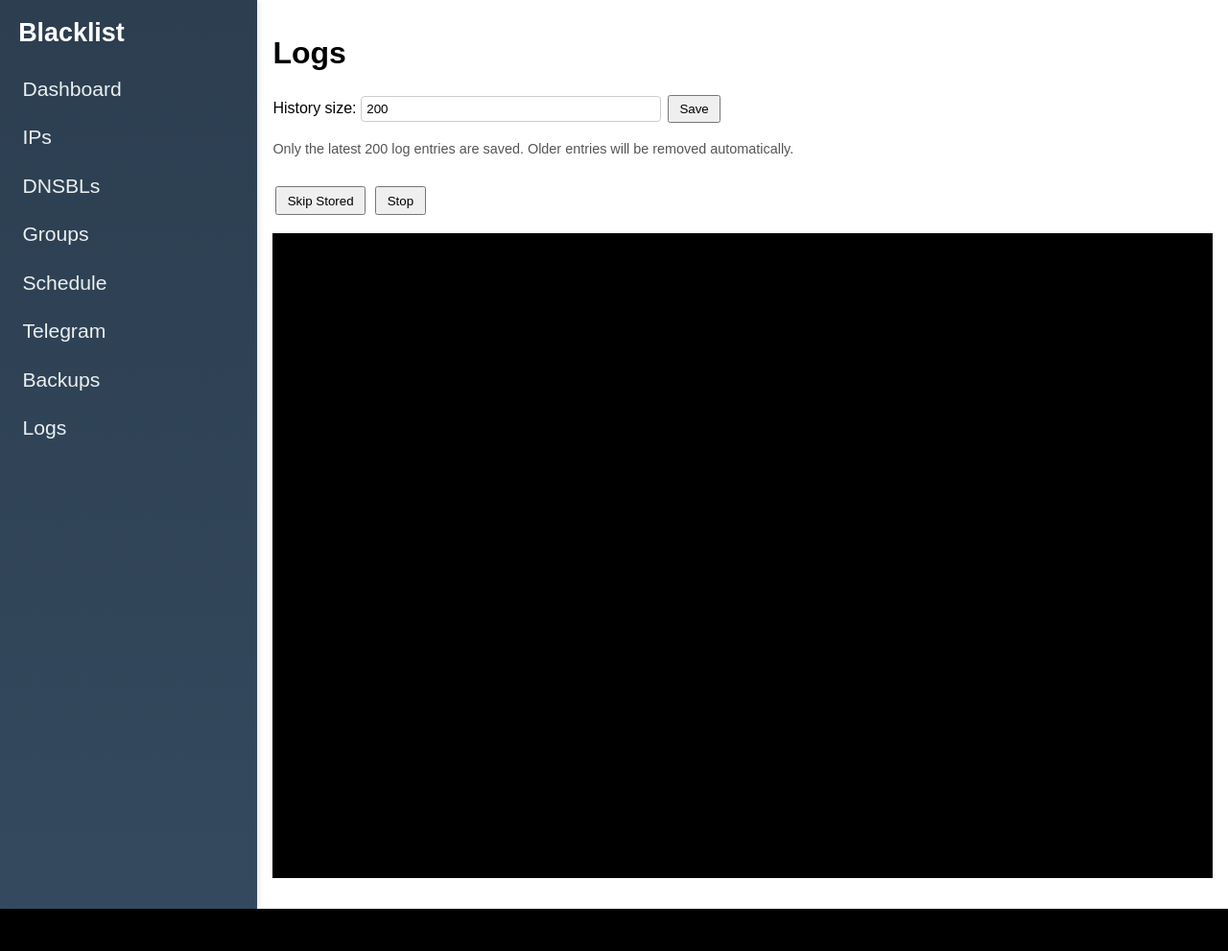
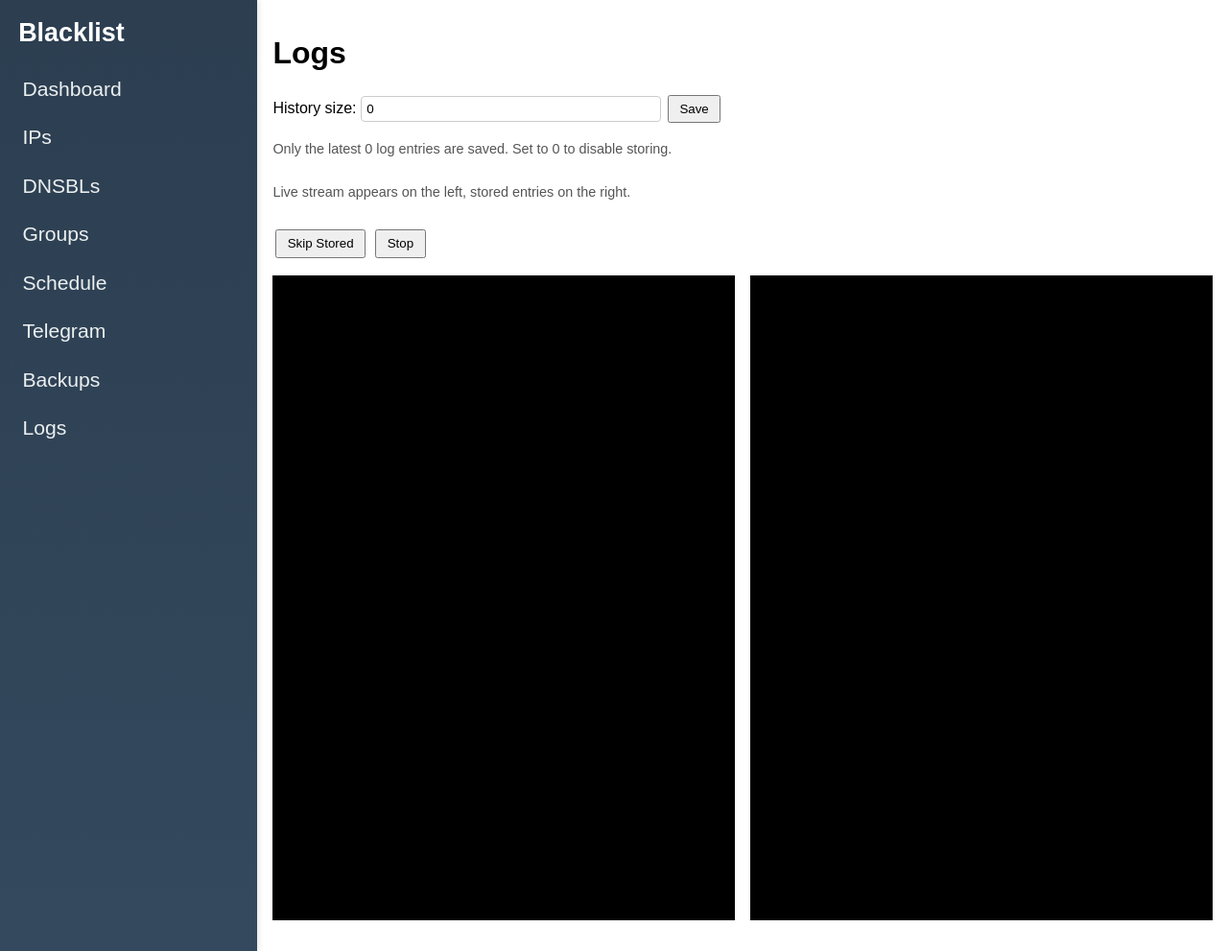
Before and after one commit to Lavine12/Bash, a Flask app: page /logs in a window 1280 px wide. Shown: the whole page at 96% size. Before the commit the page ends 947 px from the top, so only its background shows below. Run offline with Flask 3, Linux system fonts and the light colour scheme; data comes from the database, SQL or seed files in the repository; data that the repository does not hold is empty.

Commit message:
Enhance logs view with history panel

```diff
--- a/blacklist_monitor/app.py
+++ b/blacklist_monitor/app.py
@@ -21,7 +21,8 @@ CHECK_INTERVAL_MINUTES = int(float(os.environ.get('CHECK_INTERVAL_HOURS', '0'))
 sched = BackgroundScheduler()
 
 # Keep recent logs for display in the web interface
-log_history = deque(maxlen=200)
+# Default history size is 0 (no storing)
+log_history = deque(maxlen=0)
 
 
 class MemoryLogHandler(logging.Handler):
@@ -183,7 +184,7 @@ def init_db():
         c.execute('INSERT OR IGNORE INTO settings (key, value) VALUES (?, ?)',
                   ('BACKUP_SCHEDULE_MINUTE', '0'))
         c.execute('INSERT OR IGNORE INTO settings (key, value) VALUES (?, ?)',
-                  ('LOG_HISTORY_SIZE', '200'))
+                  ('LOG_HISTORY_SIZE', '0'))
         if TELEGRAM_TOKEN:
             c.execute('INSERT OR IGNORE INTO settings (key, value) VALUES (?, ?)',
                       ('TELEGRAM_TOKEN', TELEGRAM_TOKEN))
@@ -1228,10 +1229,10 @@ def view_logs():
     global log_history
     if request.method == 'POST':
         size = request.form.get('history_size', '').strip()
-        if size.isdigit() and int(size) > 0:
+        if size.isdigit() and int(size) >= 0:
             set_setting('LOG_HISTORY_SIZE', size)
             log_history = deque(list(log_history), maxlen=int(size))
-    hist_size = get_setting('LOG_HISTORY_SIZE', '200')
+    hist_size = get_setting('LOG_HISTORY_SIZE', '0')
     return render_template('logs.html', history_size=hist_size)
 
 
@@ -1259,7 +1260,7 @@ def stats():
     }
 if __name__ == '__main__':
     init_db()
-    log_history = deque(maxlen=int(get_setting('LOG_HISTORY_SIZE', '200')))
+    log_history = deque(maxlen=int(get_setting('LOG_HISTORY_SIZE', '0')))
     schedule_check_jobs()
     schedule_backup_jobs()
     sched.start()
--- a/blacklist_monitor/static/script.js
+++ b/blacklist_monitor/static/script.js
@@ -138,6 +138,11 @@ window.addEventListener('load', function() {
     function fetchLogs() {
       fetch('/log_feed').then(function(r) { return r.text(); }).then(function(t) {
         const pre = document.getElementById('log-output');
+        const histPre = document.getElementById('log-history');
+        if (histPre) {
+          histPre.textContent = t;
+          histPre.scrollTop = histPre.scrollHeight;
+        }
         if (pre) {
           let lines = t.split('\n');
           if (skipHistory) {
--- a/blacklist_monitor/static/style.css
+++ b/blacklist_monitor/static/style.css
@@ -206,6 +206,11 @@ button, input[type="submit"] {
     height: 80vh;
     overflow-y: scroll;
     font-family: monospace;
+    flex: 1;
+}
+.log-container {
+    display: flex;
+    gap: 1em;
 }
 .log-settings {
     margin-bottom: 1em;
--- a/blacklist_monitor/templates/logs.html
+++ b/blacklist_monitor/templates/logs.html
@@ -3,11 +3,15 @@
 <h1>Logs</h1>
 <form method="post" class="log-settings">
     <label>History size:</label>
-    <input type="number" name="history_size" value="{{ history_size }}" min="1" class="telegram-input">
+    <input type="number" name="history_size" value="{{ history_size }}" min="0" class="telegram-input">
     <input type="submit" value="Save">
 </form>
-<p class="small-note">Only the latest {{ history_size }} log entries are saved. Older entries will be removed automatically.</p>
+<p class="small-note">Only the latest {{ history_size }} log entries are saved. Set to 0 to disable storing.</p>
+<p class="small-note">Live stream appears on the left, stored entries on the right.</p>
 <button type="button" id="log-history-toggle">Skip Stored</button>
 <button type="button" id="log-toggle">Stop</button>
-<pre id="log-output" class="log-output"></pre>
+<div class="log-container">
+    <pre id="log-output" class="log-output"></pre>
+    <pre id="log-history" class="log-output"></pre>
+</div>
 {% endblock %}
```
